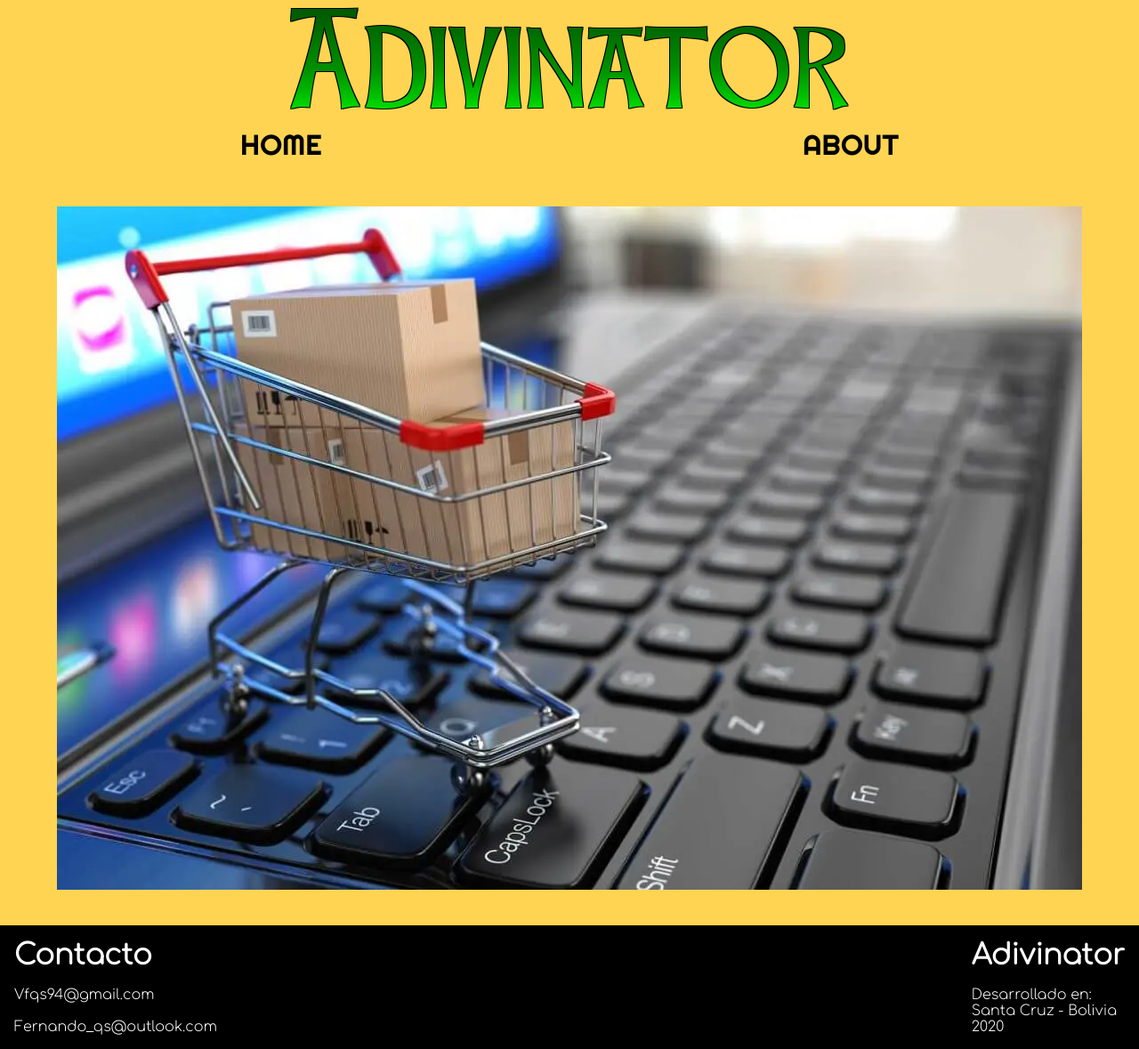
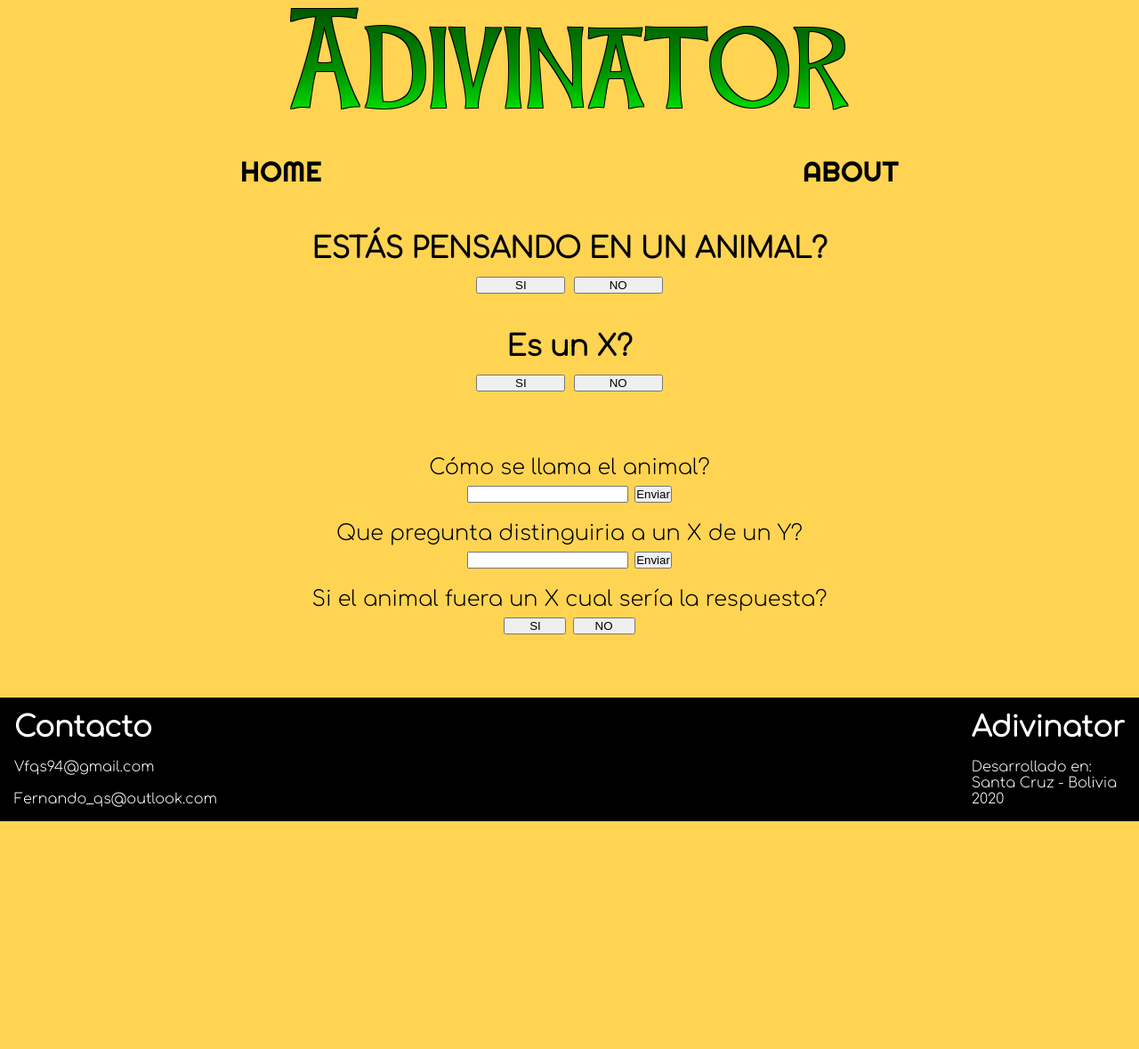
Before and after one commit to SickRanchez4/adivinator, a Flask app: page / in a window 1280 px wide. Shown: the whole page at 89% size. After the commit the page ends 923 px from the top, so only its background shows below. Run offline with Flask 2, Linux system fonts and the light colour scheme.

Commit message:
Adivinator frontend

```diff
--- a/static/styles.css
+++ b/static/styles.css
@@ -24,6 +24,7 @@ body{
     /* border: 2px solid green; */
 }
 .barnav{
+    margin-top: 30px;
     width: 100%;
     font-family: 'Righteous', cursive;
     font-size: 2em;
@@ -45,11 +46,57 @@ nav ul{
     border-radius: 10px;
     background-color:white;
 }
-.adivinator{
-    display: flex;
-    justify-content: center;
+.content{
+    display: block;
+    text-align: center;
+    margin-bottom: 70px;
+}
+.Adivinator{
+    display: block;
+    font-size: 2em;
+    font-weight: bold;
+    margin-bottom: 70px;
+}
+.inicio{
     margin-bottom: 40px;
 }
+.inicio input{
+    width: 100px;
+}
+#start{
+    display: block;
+}
+.pregunta{
+    margin-bottom: 40px;
+}
+.pregunta input{
+    width: 100px;
+}
+#preguntando{
+    display: block;
+}
+.Newanimal{
+    display: block;
+    font-size: 1.5em;
+}
+.Newanimal div{
+    margin-bottom: 20px;
+}
+#whatname{
+    display: block;
+}
+
+#whatdifference{
+    display: block;
+}
+.DiferenciaAns input{
+    display: inline-block;
+    width: 70px;
+}
+#differenceans{
+    display: block;
+}
+
 .footer{
     display: flex;
     justify-content: space-between;
@@ -60,4 +107,15 @@ nav ul{
 .bout{
     font-size: 2em;
     text-align: center;
+    margin-bottom: 140px;
 }
+
+/* Media Queries */
+@media screen and (max-width: 480px){
+    .header img{
+        display: none;
+    }
+    .footer{
+        font-size: 80%;
+    }
+}
--- a/templates/home.html
+++ b/templates/home.html
@@ -1,39 +1,35 @@
-<!DOCTYPE html>
-<html lang="en">
-<head>
-    <meta charset="UTF-8">
-    <meta name="viewport" content="width=device-width, initial-scale=1.0">
-    <meta name="author" content="Fernando Quiroga Segobia">
-    <link rel="stylesheet" type="text/css" href="../static/styles.css"/>
-    <link href="https://fonts.googleapis.com/css2?family=Comfortaa:wght@300&family=Righteous&display=swap" rel="stylesheet">
-    <title>Adivinador</title>
-</head>
-<body>
-    <header class="header">
-        <img src="../static/logo_adivinator.png">
-        <nav class="barnav">
-            <ul>
-                <li><a class="navbtn" href="/">HOME</a></li>
-                <li><a class="navbtn" href="/about">ABOUT</a></li>
-            </ul>
-        </nav>
-    </header>
-    <div class="adivinator">
-        <img src="../static/imagen1.jpeg">
+{% include 'partials/header.html' %}
+
+    <div class="content">
+        <form class="Adivinator">
+            <div class="inicio">
+            <label id="start">ESTÁS PENSANDO EN UN ANIMAL?</label>
+            <input type="button" value="SI">
+            <input type="button" value="NO">
+            </div>
+            <div class="pregunta">
+            <label id="preguntando">Es un X?</label>
+            <input type="button" value="SI">
+            <input type="button" value="NO">
+            </div>
+        </form>
+        <form class="Newanimal">
+            <div class="animalName">
+            <label id="whatname">Cómo se llama el animal?</label>
+            <input type="text">
+            <input type="button" value="Enviar">
+            </div>
+            <div class="newDiferencia">
+            <label id="whatdifference">Que pregunta distinguiria a un X de un Y?</label>
+            <input type="text">
+            <input type="button" value="Enviar">
+            </div>
+            <div class="DiferenciaAns">
+            <label id="differenceans">Si el animal fuera un X cual sería la respuesta?</label>
+            <input type="button" value="SI">
+            <input type="button" value="NO">
+            </div>
+        </form>
     </div>
-    <footer class="footer">
-        <div>
-            <h1>Contacto</h1><br/>
-            Vfqs94@gmail.com<br/><br/>
-            Fernando_qs@outlook.com
 
-        </div>
-        <div>
-            <h1>Adivinator</h1><br/>
-            Desarrollado en: <br/>
-            Santa Cruz - Bolivia<br/>
-            2020
-        </div>
-    </footer>
-</body>
-</html>
+{% include 'partials/footer.html' %}
--- /dev/null
+++ b/templates/partials/footer.html
@@ -0,0 +1,16 @@
+<footer class="footer">
+    <div>
+        <h1>Contacto</h1><br/>
+        Vfqs94@gmail.com<br/><br/>
+        Fernando_qs@outlook.com
+
+    </div>
+    <div>
+        <h1>Adivinator</h1><br/>
+        Desarrollado en: <br/>
+        Santa Cruz - Bolivia<br/>
+        2020
+    </div>
+</footer>
+</body>
+</html>
--- /dev/null
+++ b/templates/partials/header.html
@@ -0,0 +1,20 @@
+<!DOCTYPE html>
+<html lang="en">
+<head>
+    <meta charset="UTF-8">
+    <meta name="viewport" content="width=device-width, initial-scale=1.0">
+    <meta name="author" content="Fernando Quiroga Segobia">
+    <link rel="stylesheet" type="text/css" href="../static/styles.css"/>
+    <link href="https://fonts.googleapis.com/css2?family=Comfortaa:wght@300&family=Righteous&display=swap" rel="stylesheet">
+    <title>Adivinador</title>
+</head>
+<body>
+    <header class="header">
+        <img src="../static/imgs/logo_adivinator.png">
+        <nav class="barnav">
+            <ul>
+                <li><a class="navbtn" href="/">HOME</a></li>
+                <li><a class="navbtn" href="/about">ABOUT</a></li>
+            </ul>
+        </nav>
+    </header>
```
Also changed, not shown: templates/about.html (+9 -45 lines), static/arbol.py (added), static/imgs/faviconfirex.png (added), static/imgs/imagen1.jpeg (renamed from static/imagen1.jpeg), static/imgs/logo_adivinator.png (renamed from static/logo_adivinator.png), static/nodo.py (added).
